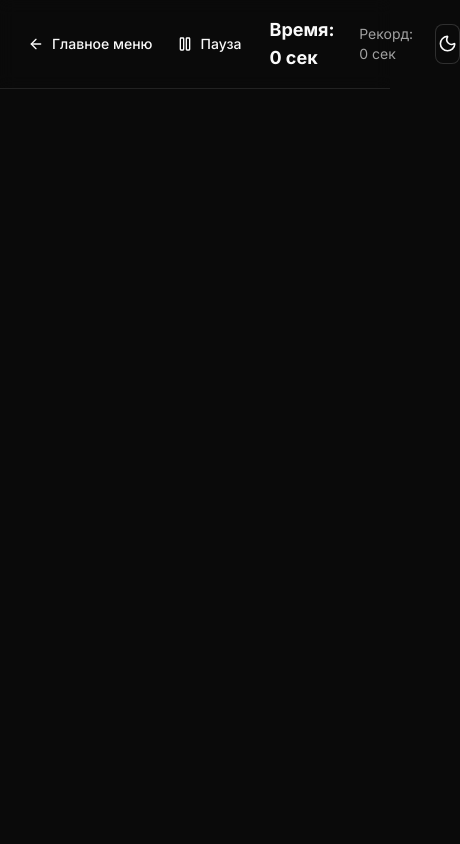
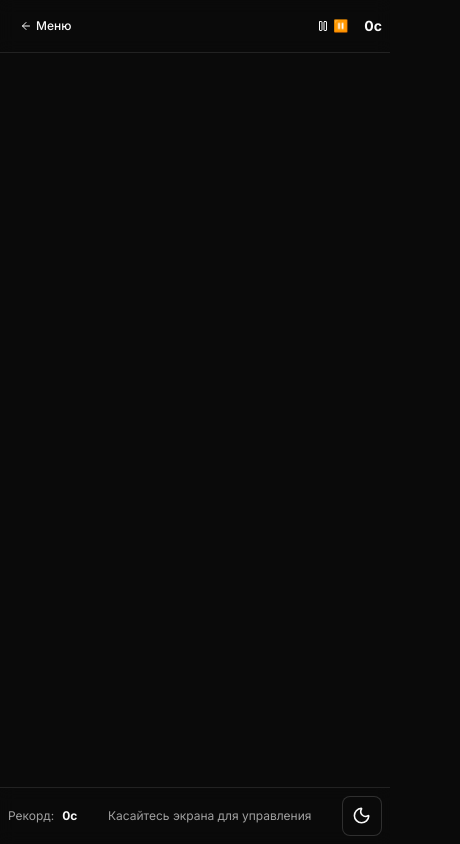
Before and after one commit to lololoevish/dodge-game, a Next.js app: page /game in a window 390 px wide. Shown: the whole page, 460 px wide, since content can reach past the window. Built offline with nearby package versions, Linux system fonts and the light colour scheme.

Commit message:
Mobile optimization: responsive UI, touch controls, PWA manifest

```diff
--- a/src/app/game/page.tsx
+++ b/src/app/game/page.tsx
@@ -31,7 +31,18 @@ export default function GamePage() {
   const [isFirstGame, setIsFirstGame] = useState(false)
   const [killerEnemy, setKillerEnemy] = useState<GameEntity | null>(null);
 
-  // Загрузка лучшего рекорда при монтировании
+  // Определение мобильного устройства
+  const [isMobile, setIsMobile] = useState(false)
+
+  useEffect(() => {
+    const checkMobile = () => {
+      setIsMobile(window.innerWidth < 768 || 'ontouchstart' in window)
+    }
+
+    checkMobile()
+    window.addEventListener('resize', checkMobile)
+    return () => window.removeEventListener('resize', checkMobile)
+  }, [])
   useEffect(() => {
     const saved = localStorage.getItem("dodgeGame-bestScore")
     if (saved) {
@@ -140,68 +151,72 @@ export default function GamePage() {
   }
 
   return (
-    <div className="min-h-screen bg-background flex flex-col relative">
-      {/* Хедер игры - плавающий поверх игры */}
-      <div className="absolute top-0 left-0 right-0 z-20 flex items-center justify-between p-4 bg-background/80 backdrop-blur-sm border-b border-border">
+    <div className="min-h-screen bg-background flex flex-col relative touch-none select-none">
+      {/* Хедер игры - адаптивный для мобильных */}
+      <div className="absolute top-0 left-0 right-0 z-20 flex items-center justify-between p-2 md:p-4 bg-background/90 backdrop-blur-sm border-b border-border">
         <Button
           variant="ghost"
-          size="sm"
+          size={isMobile ? "sm" : "sm"}
           onClick={handleMainMenu}
-          className="flex items-center gap-2"
+          className="flex items-center gap-1 md:gap-2 text-xs md:text-sm"
         >
-          <ArrowLeft className="h-4 w-4" />
-          Главное меню
+          <ArrowLeft className="h-3 w-3 md:h-4 md:w-4" />
+          {isMobile ? "Меню" : "Главное меню"}
         </Button>
 
-        <div className="flex items-center gap-4">
+        <div className="flex items-center gap-1 md:gap-4">
           <Button
             variant="ghost"
-            size="sm"
+            size={isMobile ? "sm" : "sm"}
             onClick={handleTogglePause}
-            className="flex items-center gap-2"
+            className="flex items-center gap-1 md:gap-2 text-xs md:text-sm"
             disabled={gameState === "gameOver"}
           >
             {gameState === "paused" ? (
               <>
-                <Play className="h-4 w-4" />
-                Продолжить
+                <Play className="h-3 w-3 md:h-4 md:w-4" />
+                {isMobile ? "▶️" : "Продолжить"}
               </>
             ) : (
               <>
-                <Pause className="h-4 w-4" />
-                Пауза
+                <Pause className="h-3 w-3 md:h-4 md:w-4" />
+                {isMobile ? "⏸️" : "Пауза"}
               </>
             )}
           </Button>
-          <div className="text-lg font-bold">
-            Время: {formatTime(score)}
+          <div className="text-sm md:text-lg font-bold">
+            {isMobile ? formatTime(score).replace(" сек", "с") : `Время: ${formatTime(score)}`}
           </div>
-          <div className="text-sm text-muted-foreground">
-            Рекорд: {formatTime(bestScore)}
-          </div>
-          <ThemeToggle />
+          {!isMobile && (
+            <div className="text-xs md:text-sm text-muted-foreground">
+              Рекорд: {formatTime(bestScore)}
+            </div>
+          )}
+          {!isMobile && <ThemeToggle />}
         </div>
       </div>
 
       {/* Игровая область - полноэкранная */}
       {(gameState === "playing" || gameState === "paused") && (
         <>
-          {/* Экран паузы */}
+          {/* Экран паузы - адаптивный */}
           {gameState === "paused" && (
-            <div className="absolute inset-0 z-30 bg-background/80 backdrop-blur-sm flex items-center justify-center">
-              <div className="text-center space-y-6 bg-card border border-border rounded-lg p-8 shadow-2xl">
-                <div className="text-6xl">⏸️</div>
-                <h2 className="text-3xl font-bold">Игра на паузе</h2>
-                <div className="space-y-2 text-muted-foreground">
-                  <p>Нажмите <kbd className="px-2 py-1 bg-muted rounded text-xs">Пробел</kbd> или кнопку "Продолжить"</p>
+            <div className="absolute inset-0 z-30 bg-background/90 backdrop-blur-sm flex items-center justify-center p-4">
+              <div className="text-center space-y-4 md:space-y-6 bg-card border border-border rounded-lg p-4 md:p-8 shadow-2xl max-w-sm md:max-w-md w-full">
+                <div className="text-4xl md:text-6xl">⏸️</div>
+                <h2 className="text-xl md:text-3xl font-bold">Игра на паузе</h2>
+                <div className="space-y-2 text-muted-foreground text-sm md:text-base">
+                  {!isMobile && (
+                    <p>Нажмите <kbd className="px-2 py-1 bg-muted rounded text-xs">Пробел</kbd> или кнопку "Продолжить"</p>
+                  )}
                   <p>чтобы возобновить игру</p>
                 </div>
-                <div className="flex gap-4 justify-center">
-                  <Button onClick={handleTogglePause} className="flex items-center gap-2">
+                <div className="flex flex-col md:flex-row gap-3 md:gap-4 justify-center">
+                  <Button onClick={handleTogglePause} className="flex items-center gap-2 w-full md:w-auto">
                     <Play className="h-4 w-4" />
                     Продолжить
                   </Button>
-                  <Button variant="outline" onClick={handleMainMenu}>
+                  <Button variant="outline" onClick={handleMainMenu} className="w-full md:w-auto">
                     <ArrowLeft className="h-4 w-4 mr-2" />
                     Главное меню
                   </Button>
@@ -223,6 +238,22 @@ export default function GamePage() {
             onScoreUpdate={handleScoreUpdate}
             onEncounteredEnemiesUpdate={handleEncounteredEnemiesUpdate}
           />
+
+          {/* Мобильная панель внизу */}
+          {isMobile && (
+            <div className="absolute bottom-0 left-0 right-0 z-20 bg-background/90 backdrop-blur-sm border-t border-border p-2">
+              <div className="flex items-center justify-between text-xs">
+                <div className="flex items-center gap-2">
+                  <div className="text-muted-foreground">Рекорд:</div>
+                  <div className="font-bold">{formatTime(bestScore).replace(" сек", "с")}</div>
+                </div>
+                <div className="text-center">
+                  <div className="text-muted-foreground">Касайтесь экрана для управления</div>
+                </div>
+                <ThemeToggle />
+              </div>
+            </div>
+          )}
         </>
       )}
 
@@ -237,20 +268,20 @@ export default function GamePage() {
             killerEnemy={killerEnemy}
           />
 
-          {/* Уведомления о новых достижениях */}
+          {/* Уведомления о новых достижениях - адаптивные */}
           {newAchievements.length > 0 && (
-            <div className="fixed top-24 right-4 z-50 space-y-2 max-w-sm">
+            <div className="fixed top-16 md:top-24 right-2 md:right-4 z-50 space-y-2 max-w-xs md:max-w-sm">
               {newAchievements.map((achievement) => (
                 <div
                   key={achievement.id}
-                  className="bg-gradient-to-r from-amber-500 to-orange-500 text-white rounded-lg p-4 shadow-2xl animate-bounce"
+                  className="bg-gradient-to-r from-amber-500 to-orange-500 text-white rounded-lg p-3 md:p-4 shadow-2xl animate-bounce"
                 >
-                  <div className="flex items-center gap-3">
-                    <span className="text-3xl">{achievement.icon}</span>
+                  <div className="flex items-center gap-2 md:gap-3">
+                    <span className="text-xl md:text-3xl">{achievement.icon}</span>
                     <div>
-                      <div className="text-xs font-bold uppercase">Достижение разблокировано!</div>
-                      <div className="font-bold">{achievement.title}</div>
-                      <div className="text-sm opacity-90">{achievement.description}</div>
+                      <div className="text-xs font-bold uppercase">Достижение!</div>
+                      <div className="font-bold text-sm md:text-base">{achievement.title}</div>
+                      <div className="text-xs md:text-sm opacity-90">{achievement.description}</div>
                     </div>
                   </div>
                 </div>
--- a/src/app/layout.tsx
+++ b/src/app/layout.tsx
@@ -1,4 +1,4 @@
-import type { Metadata } from "next";
+import type { Metadata, Viewport } from "next";
 import { Inter } from "next/font/google";
 import "./globals.css";
 import { ThemeProvider } from "@/components/theme-provider";
@@ -11,7 +11,16 @@ const inter = Inter({
 export const metadata: Metadata = {
   title: "Dodge Game",
   description: "Веб-игра на выживание - избегайте преследующих фигур",
+  manifest: "/manifest.json",
 };
+
+export const viewport: Viewport = {
+  width: 'device-width',
+  initialScale: 1,
+  maximumScale: 1,
+  userScalable: false,
+  themeColor: '#000000',
+}
 
 export default function RootLayout({
   children,
@@ -20,8 +29,15 @@ export default function RootLayout({
 }>) {
   return (
     <html lang="ru" suppressHydrationWarning>
+      <head>
+        <meta name="viewport" content="width=device-width, initial-scale=1, maximum-scale=1, user-scalable=no" />
+        <meta name="theme-color" content="#000000" />
+        <meta name="apple-mobile-web-app-capable" content="yes" />
+        <meta name="apple-mobile-web-app-status-bar-style" content="black-translucent" />
+        <meta name="mobile-web-app-capable" content="yes" />
+      </head>
       <body
-        className={`${inter.variable} font-sans antialiased`}
+        className={`${inter.variable} font-sans antialiased touch-manipulation`}
       >
         <ThemeProvider
           attribute="class"
```
Also changed, not shown: public/manifest.json (added).
